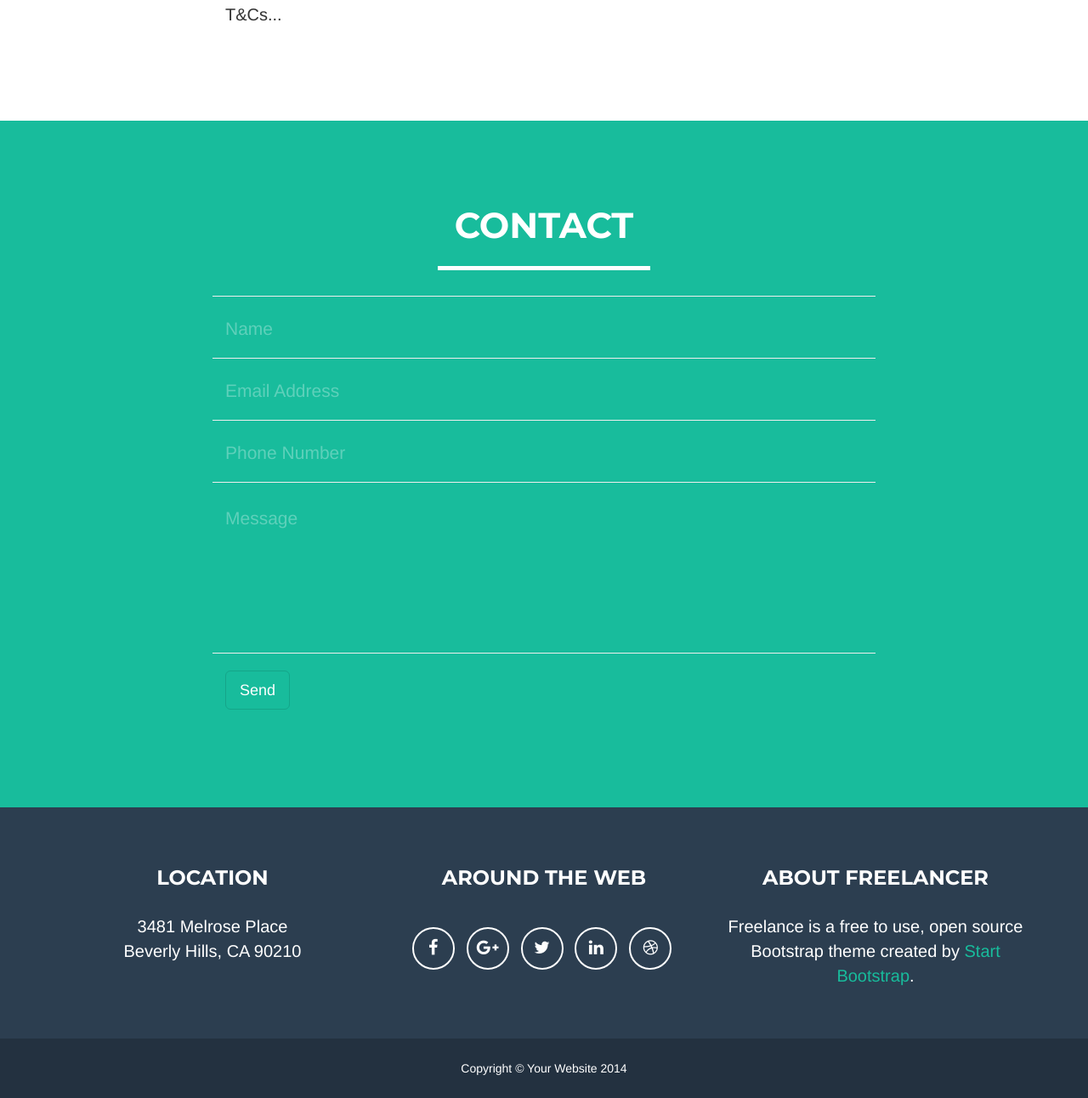
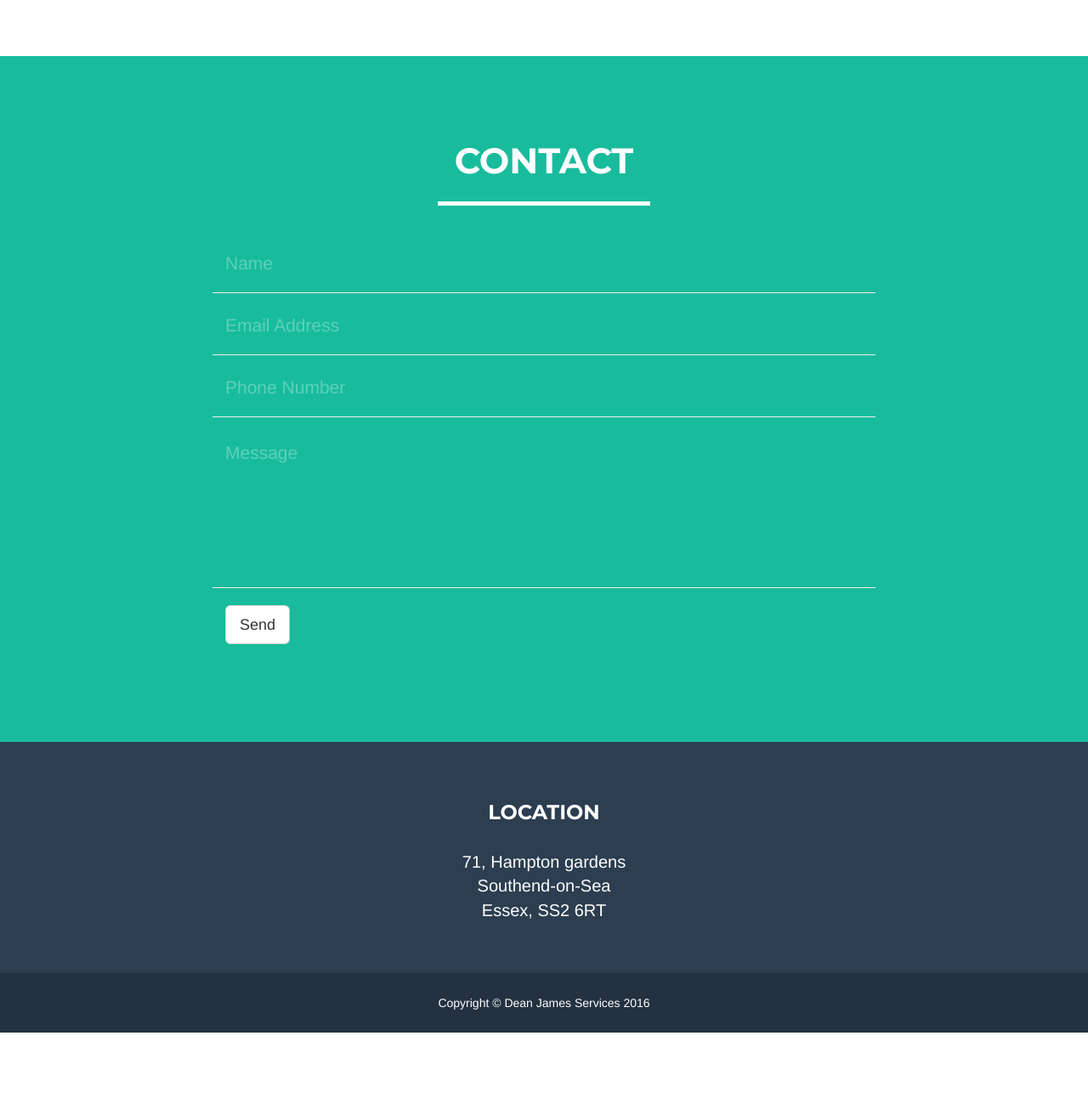
Before and after one commit to xurion/services.deanj.co.uk, a website: page index.html in a window 1280 px wide. Shown: the part 1944-3236 px from the top of the page at 85% size. After the commit the page ends 3159 px from the top, so only its background shows below. Drawn offline with nearby package versions, Linux system fonts and the light colour scheme.

Commit message:
Initial push to origin.

```diff
--- a/Gruntfile.js
+++ b/Gruntfile.js
@@ -1,6 +1,5 @@
 module.exports = function(grunt) {
 
-    // Project configuration.
     grunt.initConfig({
         pkg: grunt.file.readJSON('package.json'),
         uglify: {
@@ -54,7 +53,6 @@ module.exports = function(grunt) {
         }
     });
 
-    // Load the plugins.
     grunt.loadNpmTasks('grunt-contrib-uglify');
     grunt.loadNpmTasks('grunt-contrib-less');
     grunt.loadNpmTasks('grunt-contrib-copy');
--- a/index.html
+++ b/index.html
@@ -82,6 +82,9 @@
                 </div>
             </div>
             <div class="row">
+                <div class="col-lg-8 col-lg-offset-2">
+                    <p class="text-center">On it's way...</p>
+                </div>
             </div>
         </div>
     </section>
@@ -97,8 +100,6 @@
             <div class="row">
                 <div class="col-lg-4 col-lg-offset-2">
                     <p>Dean James Services offer a multitude of web solutions.</p>
-                </div>
-                <div class="col-lg-4">
                     <p>We register all domain types, from .com and .co.uk, to .io, .london and .lol. As standard, our web hosting package is <abbr title="See terms and conditions">unlimited</abbr>, so you don't need to worry about running of out space if your website grows in size.</p>
                 </div>
                 <div class="col-lg-4">
@@ -117,8 +118,8 @@
                 </div>
             </div>
             <div class="row">
-                <div class="col-lg-4 col-lg-offset-2">
-                    <p>T&amp;Cs...</p>
+                <div class="col-lg-8 col-lg-offset-2">
+                    <p class="text-center">On it's way...</p>
                 </div>
             </div>
         </div>
@@ -134,8 +135,6 @@
             </div>
             <div class="row">
                 <div class="col-lg-8 col-lg-offset-2">
-                    <!-- To configure the contact form email address, go to mail/contact_me.php and update the email address in the PHP file on line 19. -->
-                    <!-- The form should work on most web servers, but if the form is not working you may need to configure your web server differently. -->
                     <form name="sentMessage" id="contactForm" novalidate>
                         <div class="row control-group">
                             <div class="form-group col-xs-12 floating-label-form-group controls">
@@ -169,7 +168,7 @@
                         <div id="success"></div>
                         <div class="row">
                             <div class="form-group col-xs-12">
-                                <button type="submit" class="btn btn-success btn-lg">Send</button>
+                                <button type="submit" class="btn btn-default btn-lg">Send</button>
                             </div>
                         </div>
                     </form>
@@ -183,33 +182,9 @@
         <div class="footer-above">
             <div class="container">
                 <div class="row">
-                    <div class="footer-col col-md-4">
+                    <div class="footer-col col-md-12">
                         <h3>Location</h3>
-                        <p>3481 Melrose Place<br>Beverly Hills, CA 90210</p>
-                    </div>
-                    <div class="footer-col col-md-4">
-                        <h3>Around the Web</h3>
-                        <ul class="list-inline">
-                            <li>
-                                <a href="#" class="btn-social btn-outline"><i class="fa fa-fw fa-facebook"></i></a>
-                            </li>
-                            <li>
-                                <a href="#" class="btn-social btn-outline"><i class="fa fa-fw fa-google-plus"></i></a>
-                            </li>
-                            <li>
-                                <a href="#" class="btn-social btn-outline"><i class="fa fa-fw fa-twitter"></i></a>
-                            </li>
-                            <li>
-                                <a href="#" class="btn-social btn-outline"><i class="fa fa-fw fa-linkedin"></i></a>
-                            </li>
-                            <li>
-                                <a href="#" class="btn-social btn-outline"><i class="fa fa-fw fa-dribbble"></i></a>
-                            </li>
-                        </ul>
-                    </div>
-                    <div class="footer-col col-md-4">
-                        <h3>About Freelancer</h3>
-                        <p>Freelance is a free to use, open source Bootstrap theme created by <a href="http://startbootstrap.com">Start Bootstrap</a>.</p>
+                        <p>71, Hampton gardens<br>Southend-on-Sea<br>Essex, SS2 6RT</p>
                     </div>
                 </div>
             </div>
@@ -218,14 +193,13 @@
             <div class="container">
                 <div class="row">
                     <div class="col-lg-12">
-                        Copyright &copy; Your Website 2014
+                        Copyright &copy; Dean James Services 2016
                     </div>
                 </div>
             </div>
         </div>
     </footer>
 
-    <!-- Scroll to Top Button (Only visible on small and extra-small screen sizes) -->
     <div class="scroll-top page-scroll hidden-sm hidden-xs hidden-lg hidden-md">
         <a class="btn btn-primary" href="#page-top">
             <i class="fa fa-chevron-up"></i>
--- a/less/main.less
+++ b/less/main.less
@@ -327,23 +327,11 @@ section.success {
         opacity: 1;
     }
 
-	label {
+    label {
 
-	    opacity: 1;
+        opacity: 1;
         top: 5px;
     }
-}
-
-.floating-label-form-group-with-focus {
-
-	label {
-
-	    color: @brand-success;
-	}
-}
-
-form .row:first-child .floating-label-form-group {
-    border-top: 1px solid @gray-lighter;
 }
 
 footer {
```
Also changed, not shown: README.md, css/main.css, css/main.min.css, img/logo-43x43.png (deleted), img/profile.png (deleted), 1 other file.
